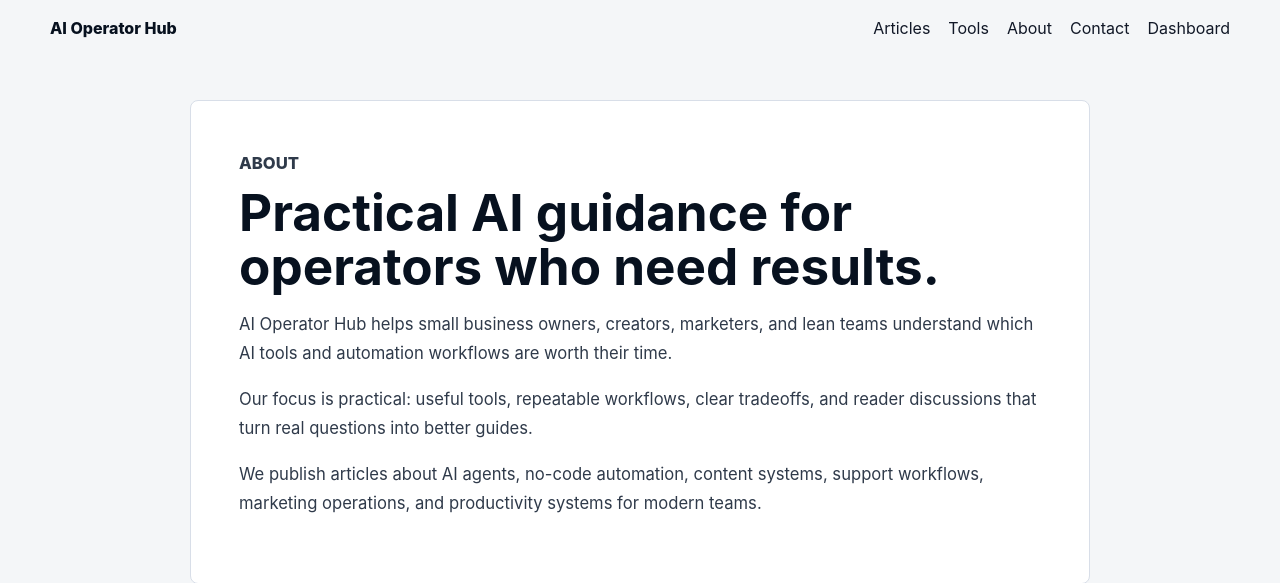
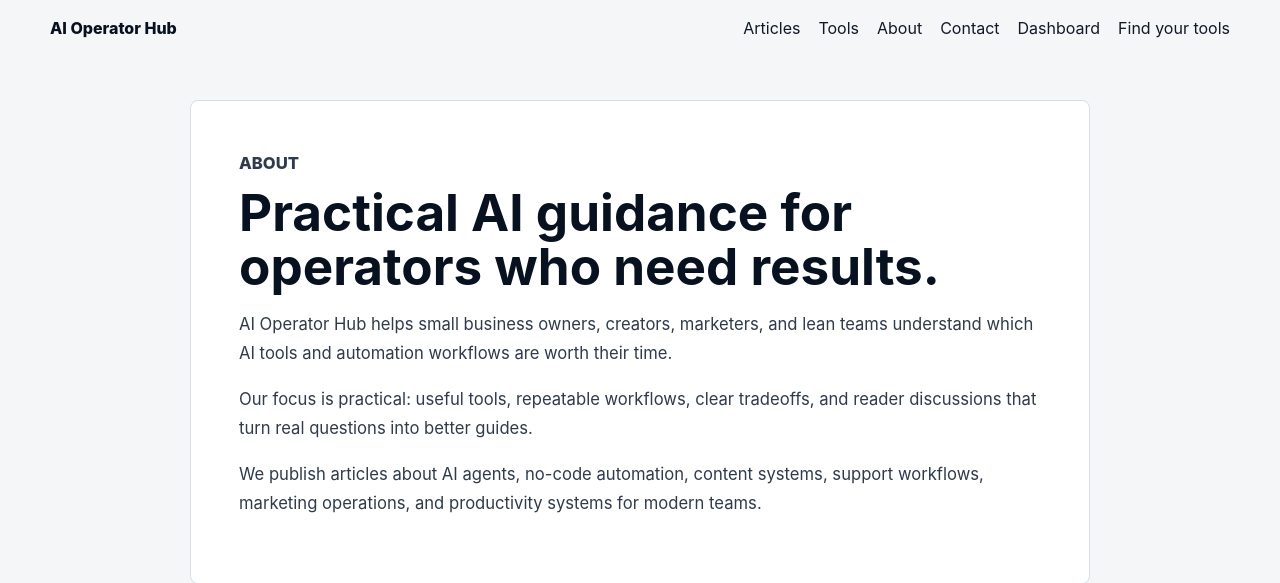
Before and after one commit to louisayasmine2-sketch/disqus-dashboard, a Flask app: page /about in a window 1280 px wide. Shown: the top 583 px of the page. Run offline with Flask 3, Linux system fonts and the light colour scheme; data that the repository does not hold is empty.

Commit message:
Add files via upload

```diff
--- a/templates/_nav.html
+++ b/templates/_nav.html
@@ -6,5 +6,6 @@
         <a href="{{ url_for('about') }}">About</a>
         <a href="{{ url_for('contact') }}">Contact</a>
         <a href="{{ url_for('dashboard') }}">Dashboard</a>
+        <a class="nav-cta" href="{{ tool_finder_url }}?utm_source=ai_operator_hub&utm_medium=nav&utm_campaign=tool_finder">Find your tools</a>
     </div>
 </nav>
```
